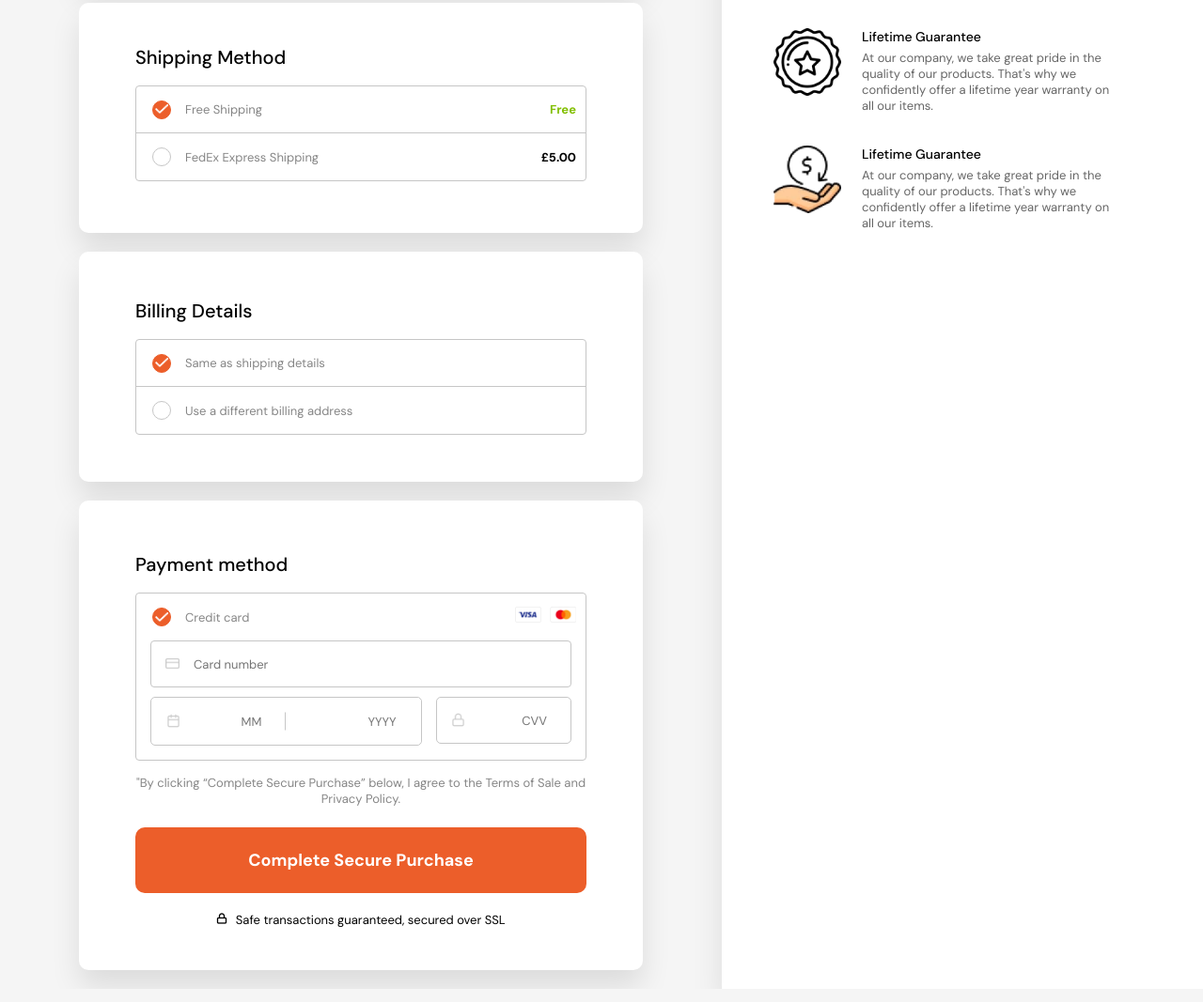
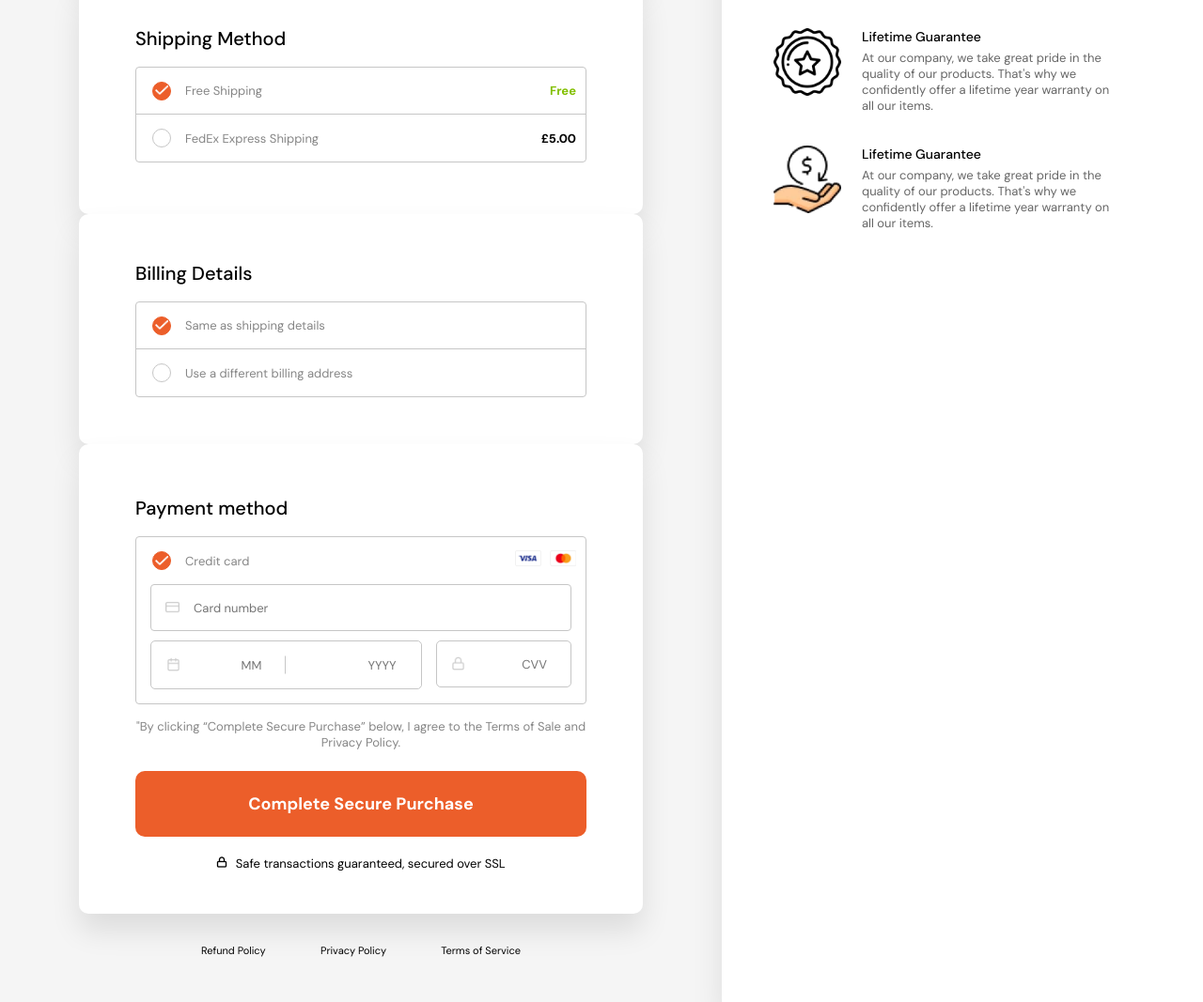
Before and after one commit to rejoan121615/Page-Design-with-Autofill-with-CheckoutChamp-Api, a plain HTML site: page index.html in a window 1280 px wide. Shown: the part 593-1660 px from the top of the page at 94% size. Drawn offline with nearby package versions, Linux system fonts and the light colour scheme; files that its build step writes are made by us from their sources.

Commit message:
footer link implemented

```diff
--- a/index.html
+++ b/index.html
@@ -304,6 +304,12 @@
             </div>
           </div>
         </form>
+        <div class="policy-links">
+          <a href="#">Refund Policy</a>
+          <a href="#">Privacy Policy</a>
+          <a href="#">Terms of Service</a>
+        </div>
+
       </div>
 
     </aside>
--- a/scss/style.scss
+++ b/scss/style.scss
@@ -2,7 +2,7 @@ $c-yellow: #f79e1b;
 $c-orange: #ec5e2a;
 $c-gray: #c6c6c6;
 $c-gray-text: #0000007a;
-$shadow: 0px 18px 31.2px 0px #0000001A;
+$shadow: 0px 18px 31.2px 0px #0000001a;
 // screen
 $sm: 640px;
 $md: 768px;
@@ -295,10 +295,9 @@ aside {
   .accordion-body {
     padding-top: 5px;
     @include resp($lg) {
-      padding-top: 30px
+      padding-top: 30px;
     }
     .product-list {
-
     }
   }
 
@@ -533,15 +532,17 @@ aside {
     background-color: white;
     padding: 25px 20px;
     margin-bottom: 15px;
-    @include resp($lg) {
-      margin-bottom: 20px;
+    &:last-child {
+      margin-bottom: 0px;
+      @include resp($lg) {
+      }
     }
     @include resp($xl) {
       border-radius: 10px;
       padding-left: 60px;
       padding-right: 60px;
       box-shadow: $shadow;
-
+      margin-bottom: 0px;
     }
     .section-title {
       font-weight: 500;
@@ -856,7 +857,7 @@ aside {
     .review-slide {
       padding: 20px 15px;
       @include resp($lg) {
-         padding: 25px 30px;
+        padding: 25px 30px;
       }
       .star-list {
         display: flex;
@@ -945,3 +946,21 @@ aside {
     }
   }
 }
+
+.policy-links {
+  text-align: center;
+  padding: 20px 30px;
+  display: flex;
+  align-items: center;
+  justify-content: space-between;
+  @include resp($lg) {
+    padding: 32px 130px 48px 130px;
+  }
+  a {
+    font-size: 11px;
+    font-weight: 400;
+    line-height: 14.32px;
+    text-decoration: none;
+    color: #000;
+  }
+}
```
